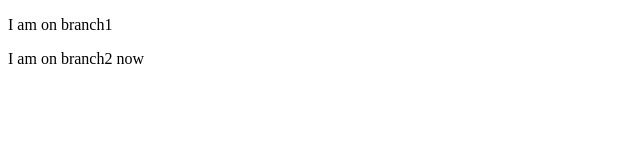
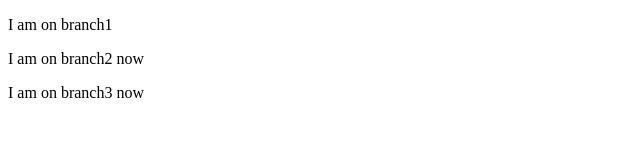
Before and after one commit to axa083/rps, a plain HTML site: page index.html in a window 1280 px wide. Shown: the whole page, without its empty margins (0-640 px from the left). Drawn offline with Linux system fonts and the light colour scheme.

Commit message:
Update index.html

```diff
--- a/index.html
+++ b/index.html
@@ -9,6 +9,8 @@
 <body>
     <p>I am on branch1</p>
     <p>I am on branch2 now</p>
+        <p>I am on branch3 now</p>
+
 
 </body>
 </html>
```
